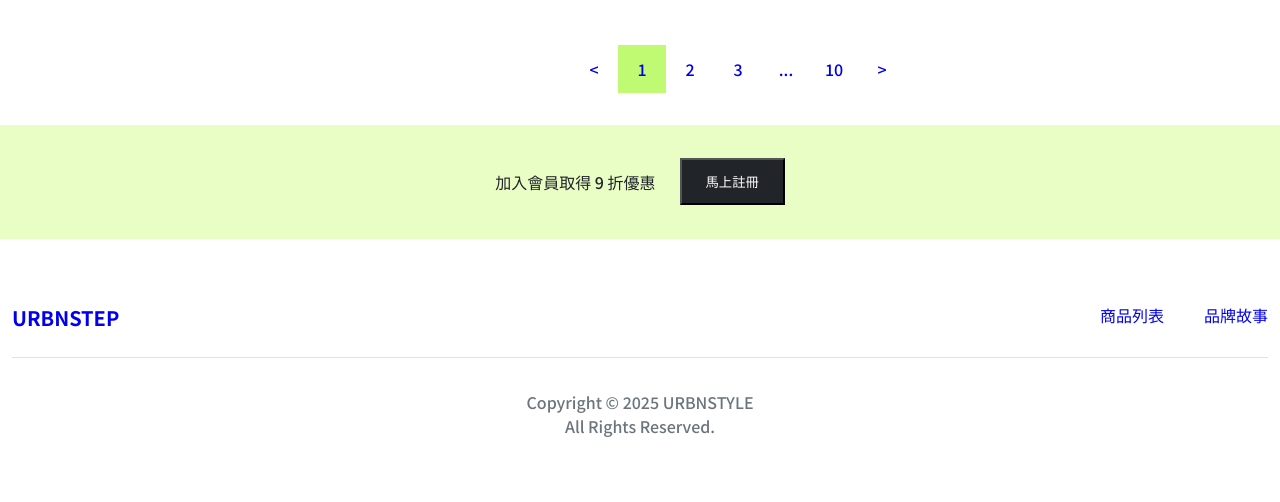
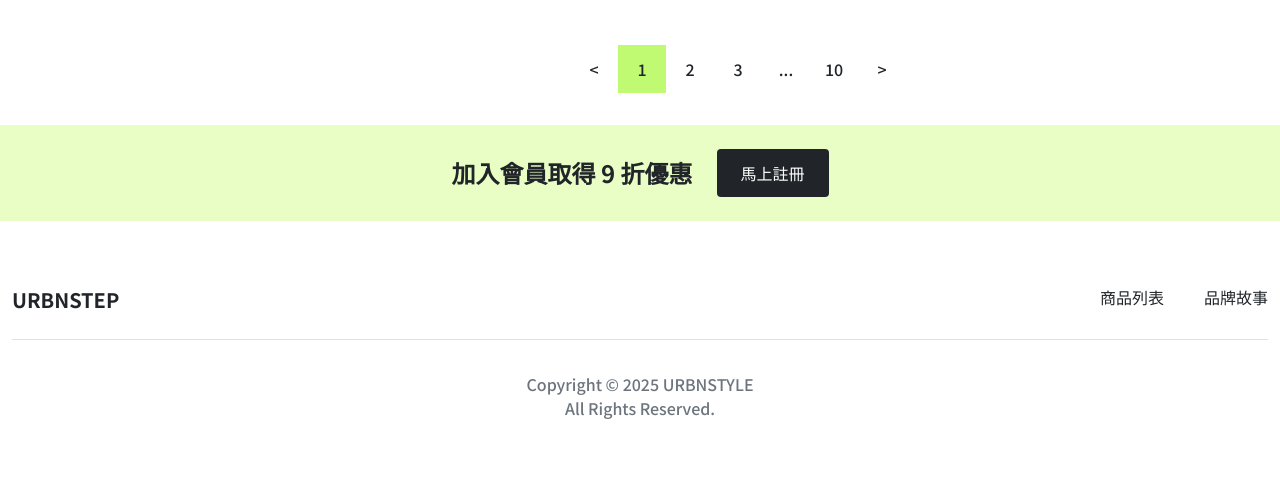
Before and after one commit to ShianghH/Second-Main-Story-Mission, a plain HTML site: page index.html in a window 1280 px wide. Shown: the part 1240-1742 px from the top of the page. Drawn offline with nearby package versions, Linux system fonts and the light colour scheme; a web font is replaced by a local one.

Commit message:
調整樣式

```diff
--- a/index.html
+++ b/index.html
@@ -178,7 +178,7 @@
     <section class="member-promo">
       <div class="container promo-inner">
         <p>加入會員取得 9 折優惠</p>
-        <button class="btn">馬上註冊</button>
+        <a href="#" class="btn">馬上註冊</a>
       </div>
     </section>
     <footer class="footer">
--- a/style.css
+++ b/style.css
@@ -149,6 +149,7 @@ body {
 }
 a {
   text-decoration: none;
+  color: #212529;
 }
 
 img {
@@ -267,12 +268,15 @@ h1 {
   display: flex;
   justify-content: center;
 }
-.pagination-list li {
+.pagination-list li a {
   width: 48px;
   height: 48px;
   display: flex;
   justify-content: center;
   align-items: center;
+}
+.pagination-list li a:hover {
+  background-color: #c0fa73;
 }
 .pagination-list .active {
   background-color: #c0fa73;
@@ -281,7 +285,8 @@ h1 {
 /* 會員促銷 */
 .member-promo {
   background-color: #e8fec5;
-  padding: 33.5px 0;
+  height: 96px;
+  display: flex;
 }
 
 .promo-inner {
@@ -290,10 +295,16 @@ h1 {
   align-items: center;
   gap: 24px;
 }
+.promo-inner p {
+  font-weight: 700;
+  font-size: 24px;
+}
+
 .btn {
   background-color: #212529;
   color: #fff;
   padding: 12px 24px;
+  border-radius: 4px;
 }
 /* 頁尾 */
 
```
